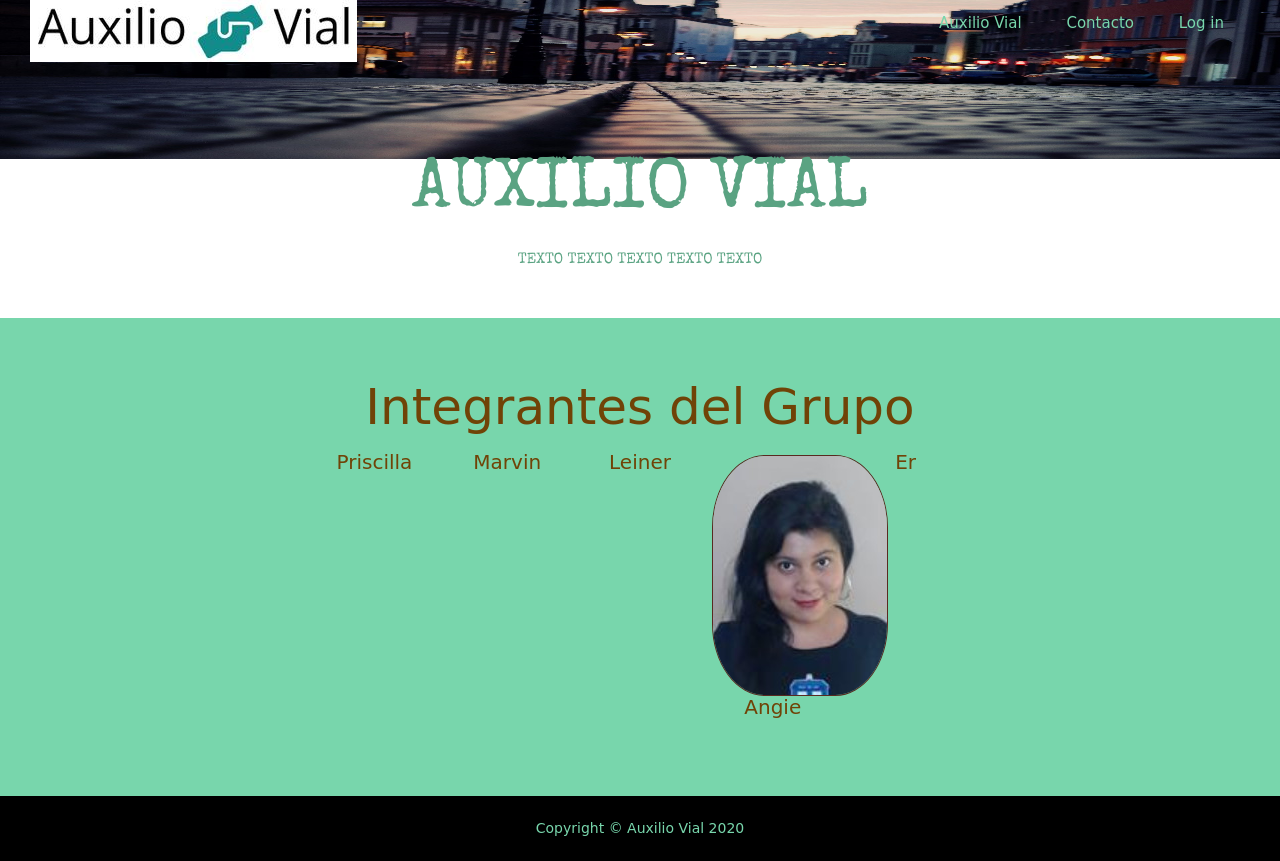
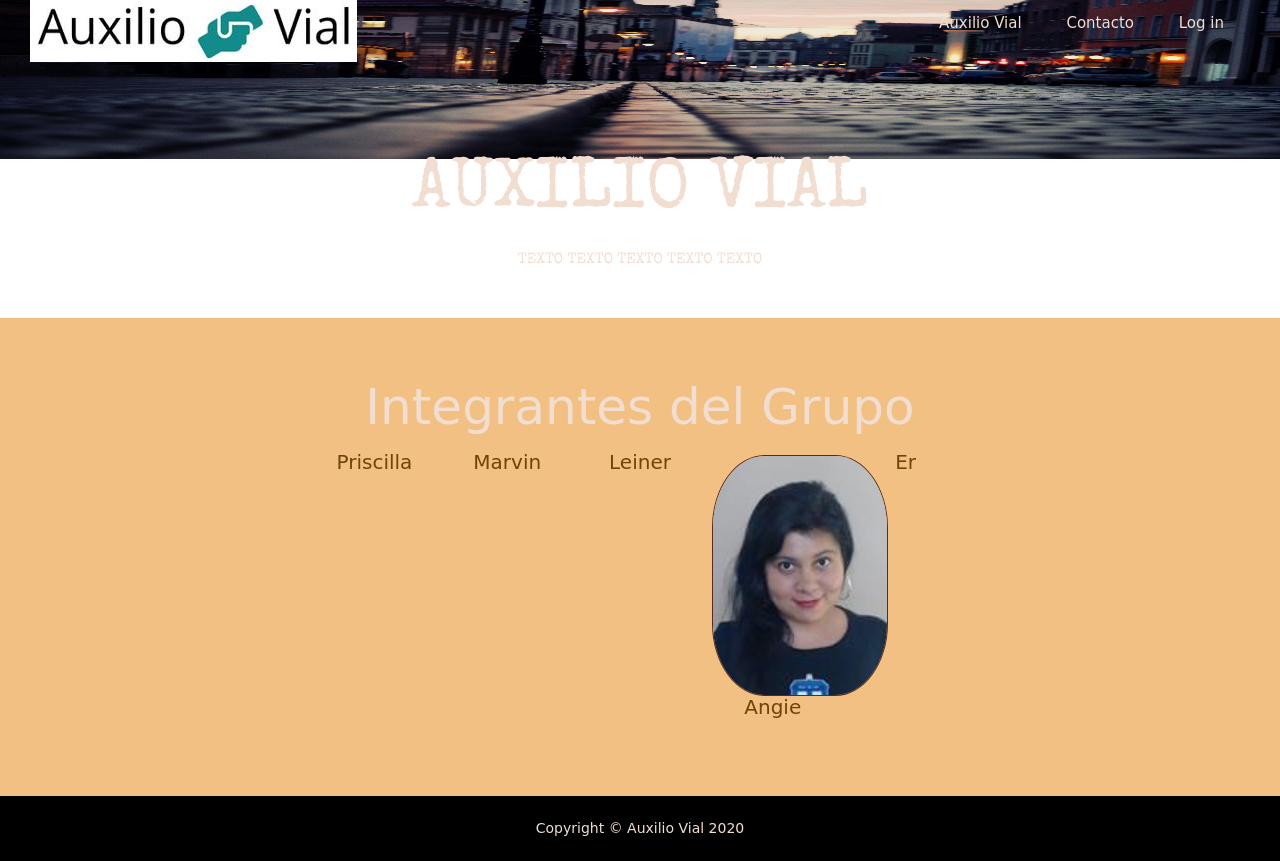
Before and after one commit to angie-arias-mendez-cenfotec/ProyectoAuxilioVialGrupo3, a plain HTML site: page public/index.html in a window 1280 px wide. Drawn offline with nearby package versions, Linux system fonts and the light colour scheme; some packages are replaced by stand-ins of ours; a script that the page names is missing; a web font is replaced by a local one.

Commit message:
Update general.css

```diff
--- a/public/css/general.css
+++ b/public/css/general.css
@@ -1,6 +1,6 @@
 body, footer{
     font-family: 'Baloo Thambi 2', cursive;
-    color: #78D6AC;
+    color: #F1DED1;
     text-align: center;
     font-size: 15px;
 }
@@ -10,7 +10,7 @@ body, footer{
 }
 
 #intro a {
-    color: #78D6AC;
+    color: #F1DED1;
     text-decoration: none;
     margin-right: 40px;
 }
@@ -37,7 +37,7 @@ body, footer{
 .portada {
     padding: 0 0 4% 0;
     font-family: 'Special Elite', cursive;
-    color: #5AA382;
+    color: #F1DED1;
 }
 .portada h1 {
     padding: 7% 0 2% 0;
@@ -47,12 +47,12 @@ body, footer{
 .integrantes h1 {
     padding: 0 0 1% 0;
     font-size: 50px;
-    color: #704307;
+    color: #F1DED1;
 }
 
 .integrantes {
     padding: 5% 0 4% 0;
-    background-color: #78D6AC;
+    background-color: #f2c083;
     color: #704307;
 }
 
```
